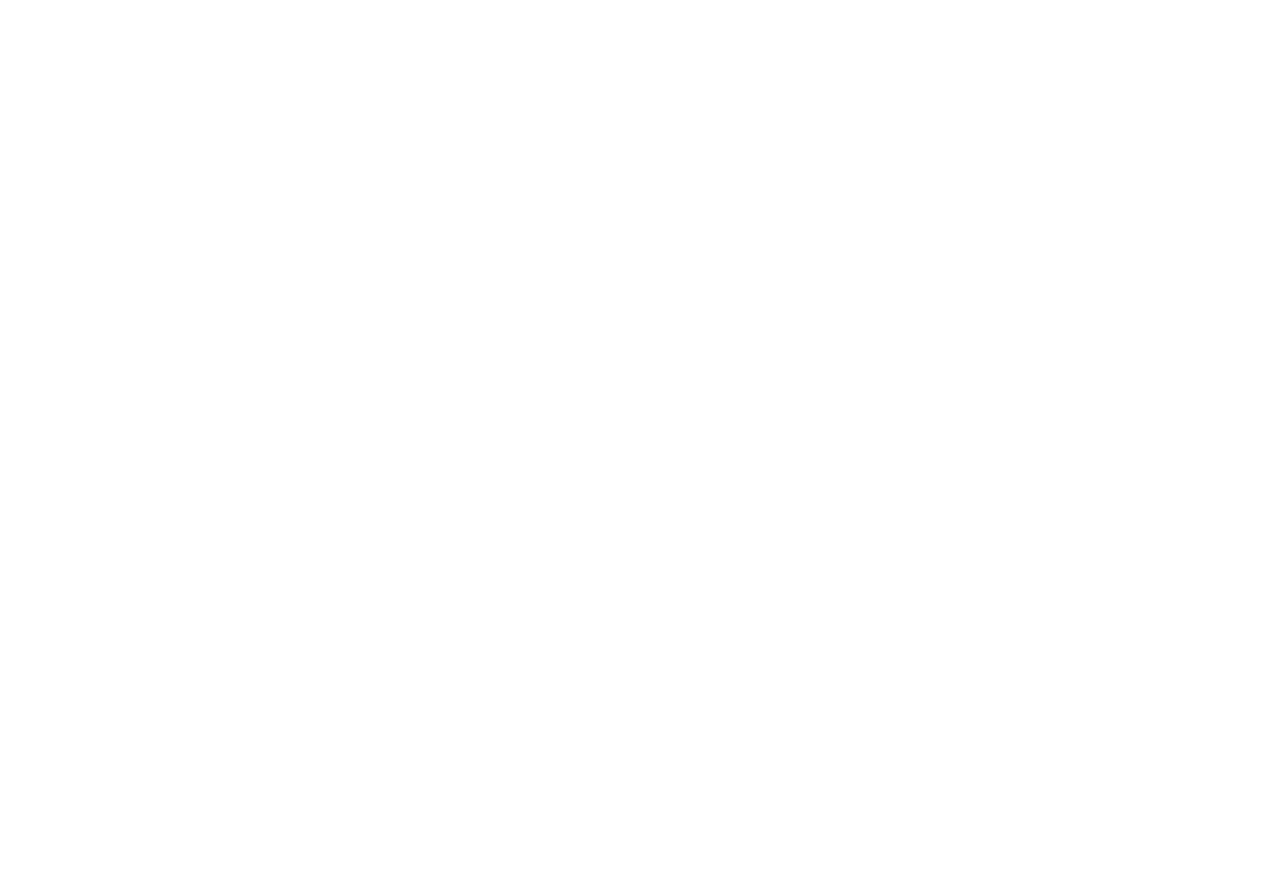
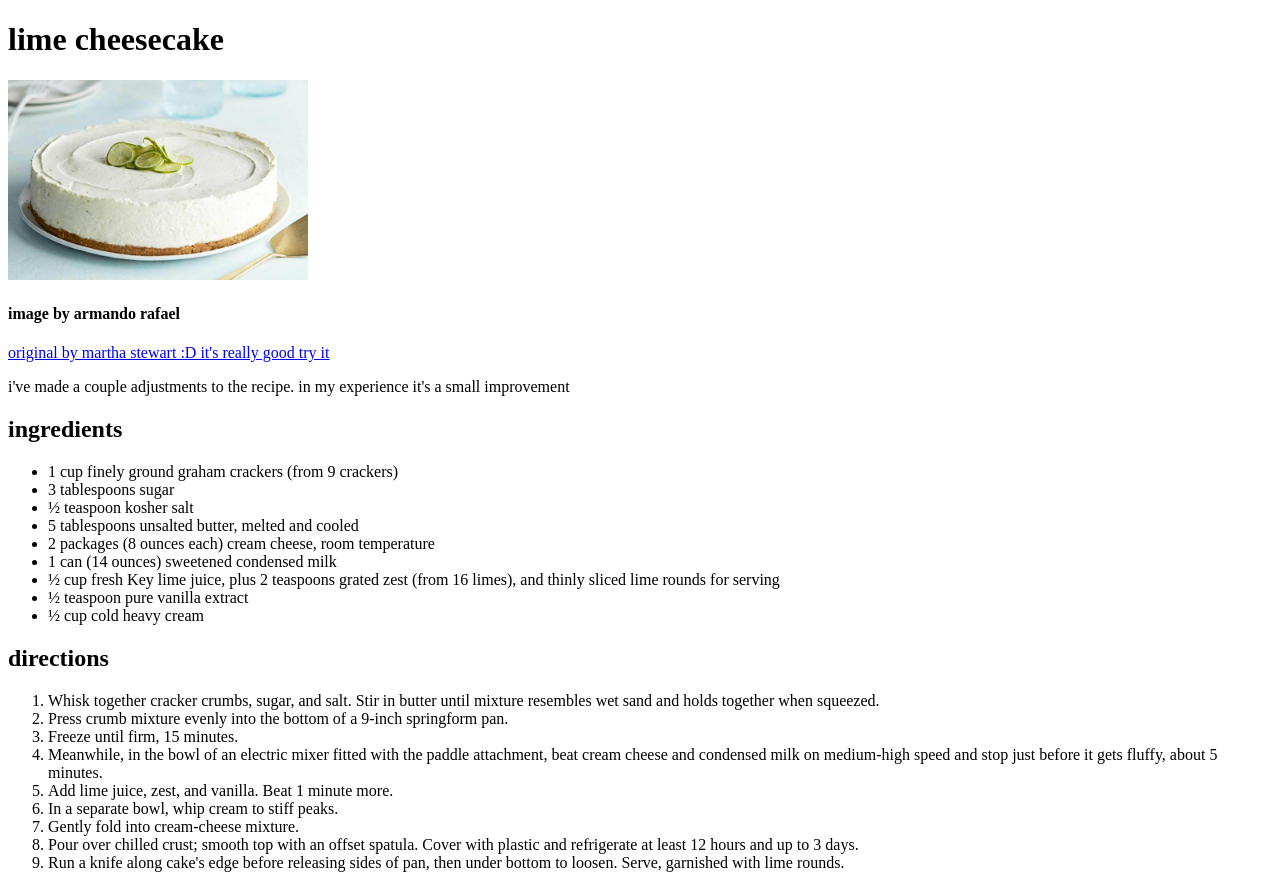
Before and after one commit to arginesse/odin-recipes, a plain HTML site: page links-and-images/pages/lime-cheesecake.html in a window 1280 px wide. Before the commit the page ends 800 px from the top, so only its background shows below. Drawn offline with Linux system fonts and the light colour scheme.

Commit message:
updated cheesecake recipe and added an image

```diff
--- a/links-and-images/pages/lime-cheesecake.html
+++ b/links-and-images/pages/lime-cheesecake.html
@@ -7,6 +7,35 @@
     <title>lime cheesecake</title>
 </head>
 <body>
+    <h1>lime cheesecake</h1>
+    <img src="../images/cheesecake.jpg" width="300" height="200" alt="cheesecake">
+    <h4>image by armando rafael</h4>
+    <a href="https://www.marthastewart.com/1517553/no-bake-key-lime-cheesecake" target="_blank" rel="noopener noreferrer">original by martha stewart :D it's really good try it</a>
+    <p>i've made a couple adjustments to the recipe. in my experience it's a small improvement</p>
+    <h2>ingredients</h2>
+    <ul>
+        <li>1 cup finely ground graham crackers (from 9 crackers)</li>
+        <li>3 tablespoons sugar</li>
+        <li>½ teaspoon kosher salt</li>
+        <li>5 tablespoons unsalted butter, melted and cooled</li>
+        <li>2 packages (8 ounces each) cream cheese, room temperature</li>
+        <li>1 can (14 ounces) sweetened condensed milk</li>
+        <li>½ cup fresh Key lime juice, plus 2 teaspoons grated zest (from 16 limes), and thinly sliced lime rounds for serving</li>
+        <li>½ teaspoon pure vanilla extract</li>
+        <li>½ cup cold heavy cream</li>
+    </ul>
+    <h2>directions</h2>
+    <ol>
+        <li>Whisk together cracker crumbs, sugar, and salt. Stir in butter until mixture resembles wet sand and holds together when squeezed.</li>
+        <li>Press crumb mixture evenly into the bottom of a 9-inch springform pan.</li>
+        <li>Freeze until firm, 15 minutes.</li>
+        <li>Meanwhile, in the bowl of an electric mixer fitted with the paddle attachment, beat cream cheese and condensed milk on medium-high speed and stop just before it gets fluffy, about 5 minutes.</li>
+        <li>Add lime juice, zest, and vanilla. Beat 1 minute more.</li>
+        <li>In a separate bowl, whip cream to stiff peaks.</li>
+        <li>Gently fold into cream-cheese mixture.</li>
+        <li>Pour over chilled crust; smooth top with an offset spatula. Cover with plastic and refrigerate at least 12 hours and up to 3 days.</li>
+        <li>Run a knife along cake's edge before releasing sides of pan, then under bottom to loosen. Serve, garnished with lime rounds.</li>
+    </ol>
 
 </body>
 </html>
```
Also changed, not shown: links-and-images/pages/index.html (+1 -1 lines), links-and-images/images/cheesecake.jpg (added).
